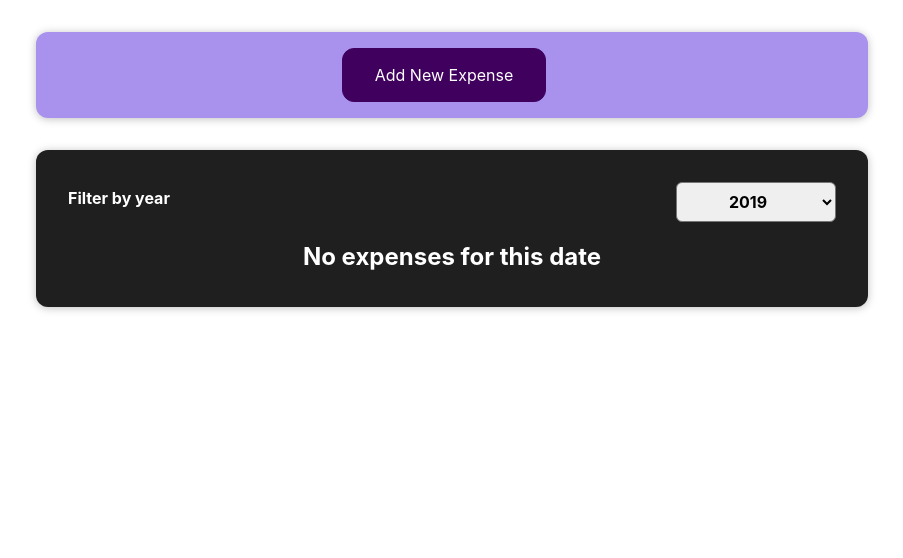
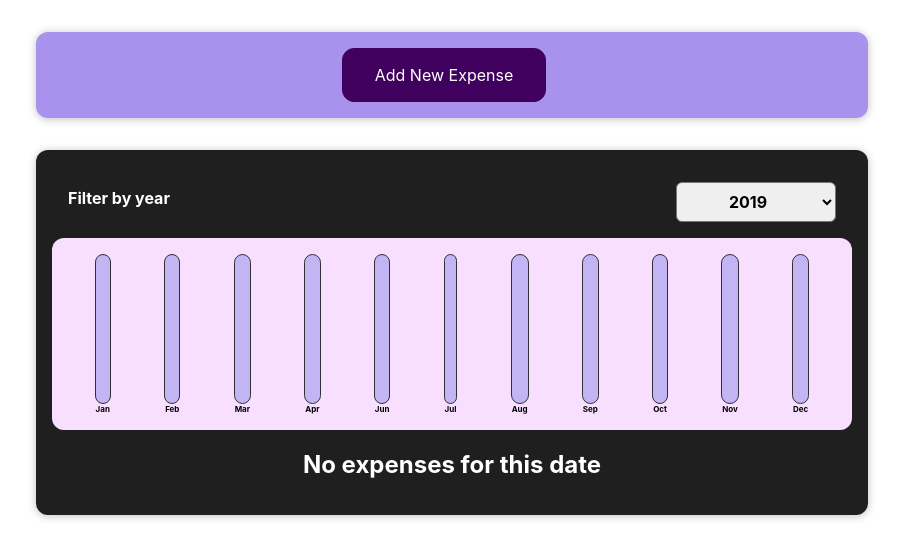
Before and after one commit to Pilar-SP/react-complete-guide, a React (Create React App) app: page / in a window 1280 px wide. Shown: the top 558 px of the page, without its empty margins (188-1091 px from the left). Built offline with nearby package versions, Linux system fonts and the light colour scheme.

Commit message:
Expense tracker finished

```diff
--- /dev/null
+++ b/src/components/Chart/Chart.css
@@ -0,0 +1,9 @@
+.chart {
+  padding: 1rem;
+  border-radius: 12px;
+  background-color: #f8dfff;
+  text-align: center;
+  display: flex;
+  justify-content: space-around;
+  height: 10rem;
+}
--- /dev/null
+++ b/src/components/Chart/Chart.js
@@ -0,0 +1,26 @@
+import React from "react";
+
+import ChartBar from "./ChartBar";
+import "./Chart.css";
+
+// When Chart is used we should receive dataPoints as props
+// Output list of content dinamically
+
+const Chart = (props) => {
+  const dataPointValues = props.dataPoints.map((dataPoint) => dataPoint.value);
+  const totalMaximum = Math.max(...dataPointValues);
+  return (
+    <div className="chart">
+      {props.dataPoints.map((dataPoint) => (
+        <ChartBar
+          value={dataPoint.value}
+          maxValue={totalMaximum}
+          label={dataPoint.label}
+          key={dataPoint.label}
+        />
+      ))}
+    </div>
+  );
+};
+
+export default Chart;
--- /dev/null
+++ b/src/components/Chart/ChartBar.css
@@ -0,0 +1,30 @@
+.chart-bar {
+  height: 100%;
+  display: flex;
+  flex-direction: column;
+  align-items: center;
+}
+
+.chart-bar__inner {
+  height: 100%;
+  width: 100%;
+  border: 1px solid #313131;
+  border-radius: 12px;
+  background-color: #c3b4f3;
+  overflow: hidden;
+  display: flex;
+  flex-direction: column;
+  justify-content: flex-end;
+}
+
+.chart-bar__fill {
+  background-color: #4826b9;
+  width: 100%;
+  transition: all 0.3s ease-out;
+}
+
+.chart-bar__label {
+  font-weight: bold;
+  font-size: 0.5rem;
+  text-align: center;
+}
--- /dev/null
+++ b/src/components/Chart/ChartBar.js
@@ -0,0 +1,24 @@
+import React from "react";
+
+import "./ChartBar.css";
+
+const ChartBar = (props) => {
+  let barFillHeight = "0%";
+
+  if (props.maxValue > 0) {
+    barFillHeight = Math.round((props.value / props.maxValue) * 100) + "%";
+  }
+  return (
+    <div className="chart-bar">
+      <div className="chart-bar__inner">
+        <div
+          className="chart-bar__fill"
+          style={{ height: barFillHeight }}
+        ></div>
+      </div>
+      <div className="chart-bar__label">{props.label}</div>
+    </div>
+  );
+};
+
+export default ChartBar;
--- a/src/components/Expenses/ExpenseDate.js
+++ b/src/components/Expenses/ExpenseDate.js
@@ -3,14 +3,14 @@
 const ExpenseDate = (props) => {
   // helper variables or constants that may hold logic
 
-  const month = props.date.toLocaleString("en-GB", { month: "long" });
+  const month = props.date.toLocaleString("en-GB", { month: "short" });
   const day = props.date.toLocaleString("en-GB", { day: "2-digit" });
   const year = props.date.getFullYear();
 
   return (
     <div className="expense-date">
+      <div className="expense-date__day">{day}</div>
       <div className="expense-date__month">{month}</div>
-      <div className="expense-date__day">{day}</div>
       <div className="expense-date__year">{year}</div>
     </div>
   );
--- a/src/components/Expenses/Expenses.js
+++ b/src/components/Expenses/Expenses.js
@@ -3,6 +3,7 @@
 import Card from "../UI/Card";
 import ExpensesFilter from "./ExpensesFilter";
 import ExpensesList from "./ExpensesList";
+import ExpensesChart from "./ExpensesChart";
 
 const Expenses = (props) => {
   const [selectedYear, setSelectedYear] = useState("2019");
@@ -19,6 +20,7 @@
     <div>
       <Card className="expenses">
         <ExpensesFilter selected={selectedYear} onYearChange={storeYearState} />
+        <ExpensesChart expenses={filteredExpenses} />
         <ExpensesList items={filteredExpenses} />
       </Card>
     </div>
--- /dev/null
+++ b/src/components/Expenses/ExpensesChart.js
@@ -0,0 +1,28 @@
+import React from "react";
+
+import Chart from "../Chart/Chart";
+
+const ExpensesChart = (props) => {
+  const chartDataPoints = [
+    { label: "Jan", value: 0 },
+    { label: "Feb", value: 0 },
+    { label: "Mar", value: 0 },
+    { label: "Apr", value: 0 },
+    { label: "Jun", value: 0 },
+    { label: "Jul", value: 0 },
+    { label: "Aug", value: 0 },
+    { label: "Sep", value: 0 },
+    { label: "Oct", value: 0 },
+    { label: "Nov", value: 0 },
+    { label: "Dec", value: 0 },
+  ];
+
+  for (const expense of props.expenses) {
+    const expenseMonth = expense.date.getMonth(); // starting at 0 => Janurary => 0
+    chartDataPoints[expenseMonth].value += expense.amount;
+  }
+
+  return <Chart dataPoints={chartDataPoints} />;
+};
+
+export default ExpensesChart;
--- a/src/components/NewExpense/ExpenseForm.js
+++ b/src/components/NewExpense/ExpenseForm.js
@@ -24,7 +24,7 @@
     event.preventDefault();
     const expenseData = {
       title: enteredTitle,
-      amount: enteredAmount,
+      amount: +enteredAmount,
       date: new Date(enteredDate),
     };
     // this is passing the newly created object expenseData as argument to the function
```
